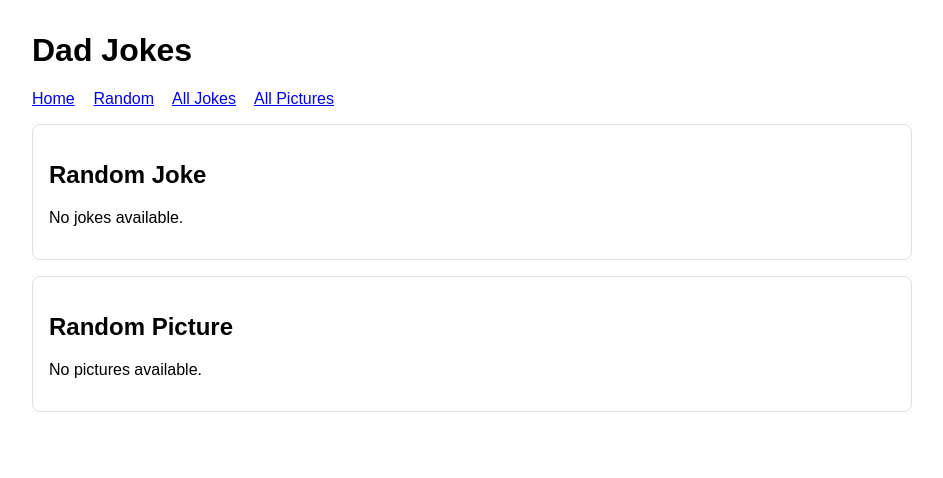
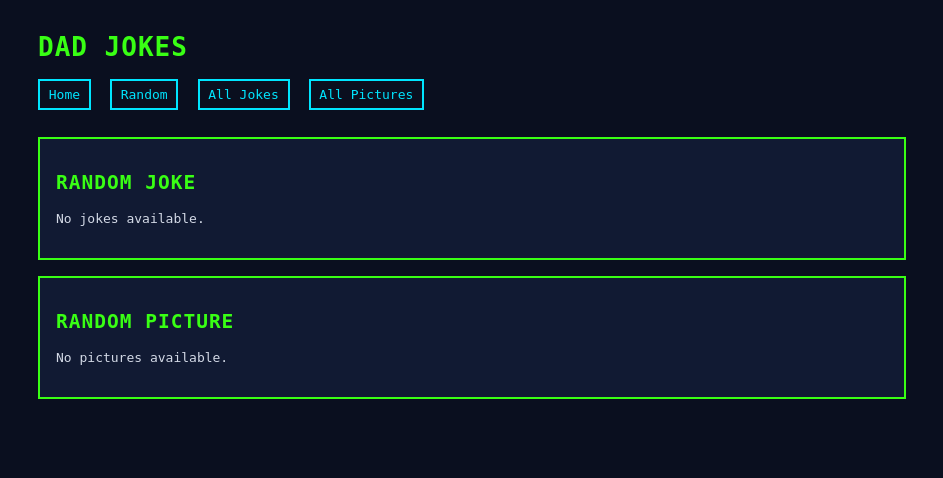
Before and after one commit to alvinz23/cs412, a Django app: page /cs412/dadjokes/ in a window 1280 px wide. Shown: the top 478 px of the page, without its empty margins (168-1111 px from the left). Run offline with Django 5.2, Linux system fonts and the light colour scheme; data that the repository does not hold is empty.

Commit message:
Fix dadjokes CSS static loading with cache-busted stylesheet

```diff
--- a/dadjokes/templates/dadjokes/base.html
+++ b/dadjokes/templates/dadjokes/base.html
@@ -1,16 +1,11 @@
 <!DOCTYPE html>
 <html lang="en">
   <head>
+    {% load static %}
     <meta charset="UTF-8" />
     <meta name="viewport" content="width=device-width, initial-scale=1.0" />
     <title>Dad Jokes</title>
-    <style>
-      body { font-family: Arial, sans-serif; max-width: 880px; margin: 2rem auto; padding: 0 1rem; }
-      nav a { margin-right: 0.9rem; }
-      .card { border: 1px solid #ddd; border-radius: 8px; padding: 1rem; margin: 1rem 0; }
-      img { max-width: 100%; height: auto; border-radius: 8px; }
-      .meta { color: #666; font-size: 0.9rem; }
-    </style>
+    <link rel="stylesheet" href="{% static 'dadjokes/style_v2.css' %}?v=2" />
   </head>
   <body>
     <h1>Dad Jokes</h1>
--- /dev/null
+++ b/static/dadjokes/style_v2.css
@@ -0,0 +1,73 @@
+:root {
+  --bg: #0a0f1f;
+  --panel: #111a33;
+  --ink: #d3d9e6;
+  --muted: #95a1bd;
+  --lime: #39ff14;
+  --cyan: #00e5ff;
+}
+
+* {
+  box-sizing: border-box;
+}
+
+body {
+  font-family: monospace;
+  background: var(--bg);
+  color: var(--ink);
+  max-width: 900px;
+  margin: 2rem auto;
+  padding: 0 1rem 2rem;
+}
+
+h1, h2 {
+  color: var(--lime);
+  text-transform: uppercase;
+  letter-spacing: 1px;
+}
+
+nav {
+  margin-bottom: 1rem;
+}
+
+nav a {
+  display: inline-block;
+  margin: 0 0.7rem 0.7rem 0;
+  color: var(--cyan);
+  text-decoration: none;
+  border: 2px solid var(--cyan);
+  padding: 0.35rem 0.55rem;
+}
+
+nav a:hover {
+  background: var(--cyan);
+  color: var(--bg);
+}
+
+.card {
+  border: 2px solid var(--lime);
+  background: var(--panel);
+  border-radius: 0;
+  padding: 1rem;
+  margin: 1rem 0;
+}
+
+img {
+  max-width: 100%;
+  height: auto;
+  border: 2px solid var(--cyan);
+  border-radius: 0;
+}
+
+p {
+  line-height: 1.45;
+}
+
+.meta {
+  color: var(--muted);
+  font-size: 0.9rem;
+}
+
+a {
+  color: var(--cyan);
+}
```
